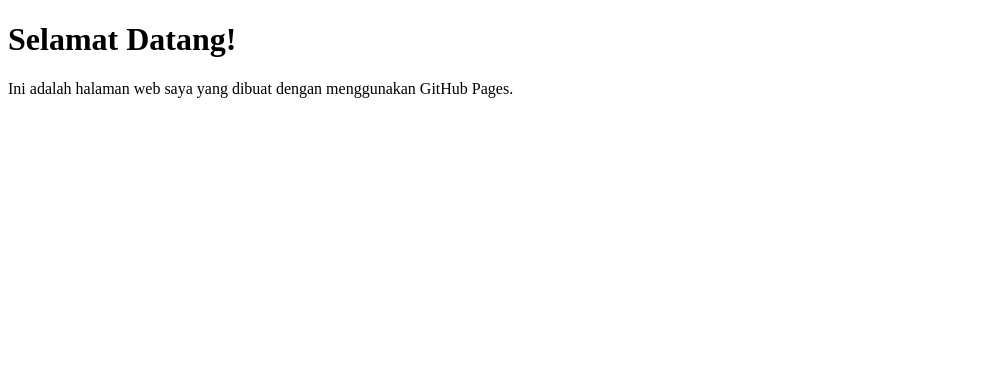
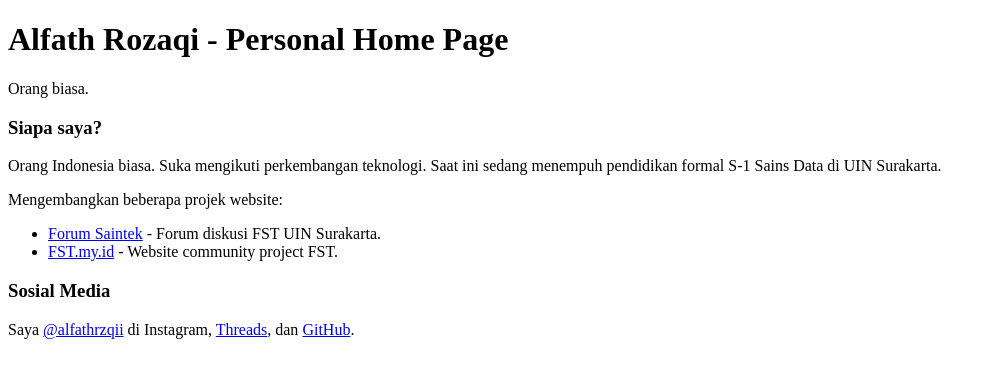
Before and after one commit to alfathrzqii/alfathrzqii.github.io, a plain HTML site: page index.html in a window 1280 px wide. Shown: the whole page, without its empty margins (0-992 px from the left). Drawn offline with Linux system fonts and the light colour scheme.

Commit message:
Revise personal home page content and structure
Updated the content of the personal home page with new information and links.

```diff
--- a/index.html
+++ b/index.html
@@ -1,10 +1,43 @@
-<!DOCTYPE html>
+<!doctype html>
 <html>
-<head>
-	<title>Halaman GitHub Pages Alfathrzqii</title>
-</head>
-<body>
-	<h1>Selamat Datang!</h1>
-	<p>Ini adalah halaman web saya yang dibuat dengan menggunakan GitHub Pages.</p>
-</body>
+    <head>
+        <title>Alfath's Personal Home Page</title>
+    </head>
+    <body>
+        <h1>Alfath Rozaqi - Personal Home Page</h1>
+        <p>Orang biasa.</p>
+
+        <h3>Siapa saya?</h3>
+        <p>
+            Orang Indonesia biasa. Suka mengikuti perkembangan teknologi. Saat
+            ini sedang menempuh pendidikan formal S-1 Sains Data di UIN
+            Surakarta.
+        </p>
+        <p>Mengembangkan beberapa projek website:</p>
+        <ul>
+            <li>
+                <a href="https://forumsaintek.my.id" target="_blank"
+                    >Forum Saintek</a
+                >
+                - Forum diskusi FST UIN Surakarta.
+            </li>
+            <li>
+                <a href="https://fst.my.id" target="_blank">FST.my.id</a> -
+                Website community project FST.
+            </li>
+        </ul>
+
+        <h3>Sosial Media</h3>
+        <p>
+            Saya
+            <a href="https://www.instagram.com/alfathrzqii" target="_blank"
+                >@alfathrzqii</a
+            >
+            di Instagram,
+            <a href="https://www.threads.net/@alfathrzqii" target="_blank"
+                >Threads</a
+            >, dan
+            <a href="https://github.com/alfathrzqii" target="_blank">GitHub</a>.
+        </p>
+    </body>
 </html>
```
